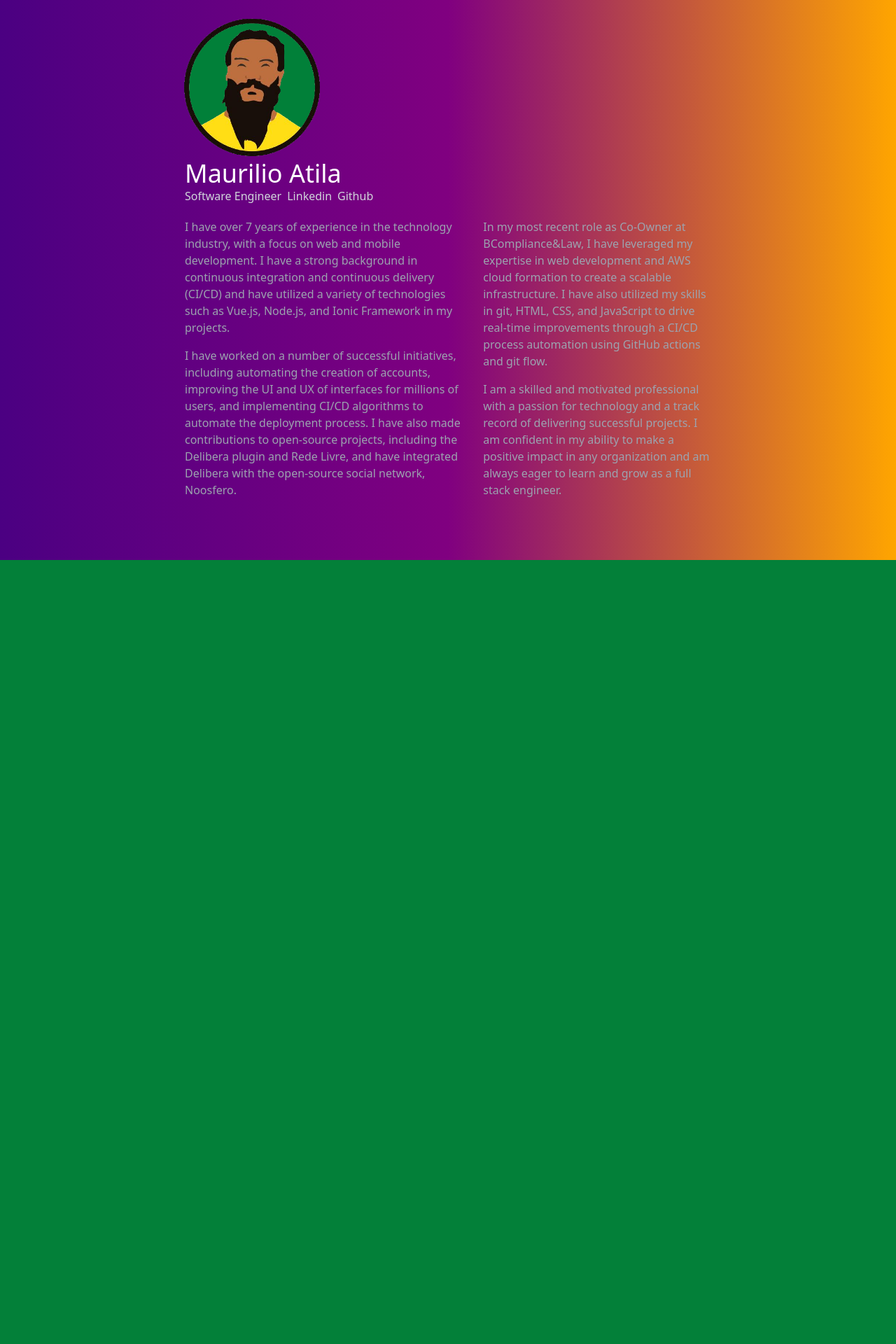
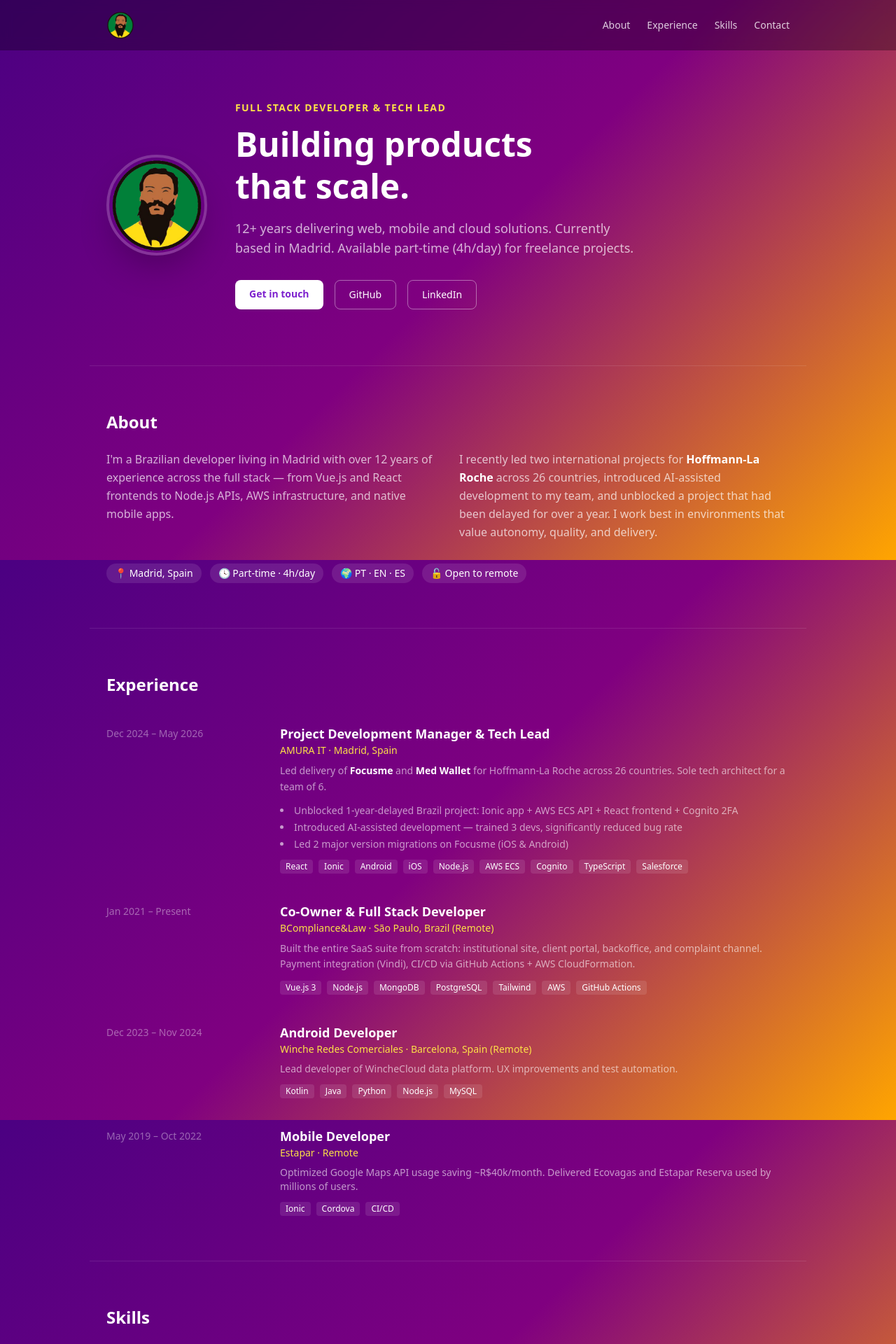
Before and after one commit to cabelotaina/cabelotaina.github.io, a Vue app: page / in a window 1280 px wide. Shown: the top 1920 px of the page at 70% size. Before the commit the page ends 800 px from the top, so only its background shows below. Built offline with nearby package versions, Linux system fonts and the light colour scheme.

Commit message:
style: gradient colorful version with icon

```diff
--- a/src/App.vue
+++ b/src/App.vue
@@ -1,27 +1,176 @@
 <template>
-  <div class="grid content-center p-5 justify-center">
-    <img
-      alt="Imagem com o rosto de Maurílio Atila"
-      src="./assets/logo.png"
-      class="w-52"
-    />
-    <Introduction msg="Maurilio Atila" />
+  <div class="min-h-screen text-white font-sans">
+    <!-- NAV -->
+    <nav class="fixed top-0 w-full bg-black/30 backdrop-blur z-50">
+      <div class="max-w-5xl mx-auto px-6 py-4 flex justify-between items-center">
+        <img src="./assets/logo.png" alt="Maurilio Atila" class="w-10 h-10 rounded-full" />
+        <div class="flex gap-6 text-sm text-white/80">
+          <a href="#about" class="hover:text-white transition">About</a>
+          <a href="#experience" class="hover:text-white transition">Experience</a>
+          <a href="#skills" class="hover:text-white transition">Skills</a>
+          <a href="#contact" class="hover:text-white transition">Contact</a>
+        </div>
+      </div>
+    </nav>
+
+    <!-- HERO -->
+    <section class="max-w-5xl mx-auto px-6 pt-36 pb-20 flex flex-col md:flex-row items-center gap-10">
+      <img src="./assets/logo.png" alt="Maurilio Atila" class="w-36 h-36 rounded-full shadow-2xl border-4 border-white/20 flex-shrink-0" />
+      <div>
+        <p class="text-yellow-300 text-sm font-semibold uppercase tracking-widest mb-3">Full Stack Developer & Tech Lead</p>
+        <h1 class="text-5xl font-bold leading-tight mb-4">
+          Building products<br/>that scale.
+        </h1>
+        <p class="text-white/70 text-lg max-w-xl mb-8">
+          12+ years delivering web, mobile and cloud solutions. Currently based in Madrid.
+          Available part-time (4h/day) for freelance projects.
+        </p>
+        <div class="flex gap-4 flex-wrap">
+          <a href="#contact" class="bg-white text-purple-700 font-semibold px-5 py-2.5 rounded-lg text-sm transition hover:bg-yellow-300">Get in touch</a>
+          <a href="https://github.com/cabelotaina" target="_blank" rel="noopener" class="border border-white/40 hover:border-white text-white px-5 py-2.5 rounded-lg text-sm font-medium transition">GitHub</a>
+          <a href="https://www.linkedin.com/in/maurilio-atila/" target="_blank" rel="noopener" class="border border-white/40 hover:border-white text-white px-5 py-2.5 rounded-lg text-sm font-medium transition">LinkedIn</a>
+        </div>
+      </div>
+    </section>
+
+    <!-- ABOUT -->
+    <section id="about" class="max-w-5xl mx-auto px-6 py-16 border-t border-white/10">
+      <h2 class="text-2xl font-bold mb-6">About</h2>
+      <div class="grid md:grid-cols-2 gap-8 text-white/70 leading-relaxed">
+        <p>
+          I'm a Brazilian developer living in Madrid with over 12 years of experience across the full stack — from Vue.js and React frontends to Node.js APIs, AWS infrastructure, and native mobile apps.
+        </p>
+        <p>
+          I recently led two international projects for <strong class="text-white">Hoffmann-La Roche</strong> across 26 countries, introduced AI-assisted development to my team, and unblocked a project that had been delayed for over a year. I work best in environments that value autonomy, quality, and delivery.
+        </p>
+      </div>
+      <div class="mt-8 flex flex-wrap gap-3 text-sm">
+        <span class="bg-white/10 text-white px-3 py-1 rounded-full">📍 Madrid, Spain</span>
+        <span class="bg-white/10 text-white px-3 py-1 rounded-full">🕓 Part-time · 4h/day</span>
+        <span class="bg-white/10 text-white px-3 py-1 rounded-full">🌍 PT · EN · ES</span>
+        <span class="bg-white/10 text-white px-3 py-1 rounded-full">🔓 Open to remote</span>
+      </div>
+    </section>
+
+    <!-- EXPERIENCE -->
+    <section id="experience" class="max-w-5xl mx-auto px-6 py-16 border-t border-white/10">
+      <h2 class="text-2xl font-bold mb-10">Experience</h2>
+      <div class="space-y-10">
+
+        <div class="grid md:grid-cols-4 gap-4">
+          <div class="text-white/40 text-sm pt-1">Dec 2024 – May 2026</div>
+          <div class="md:col-span-3">
+            <h3 class="font-semibold text-white text-lg">Project Development Manager & Tech Lead</h3>
+            <p class="text-yellow-300 text-sm mb-2">AMURA IT · Madrid, Spain</p>
+            <p class="text-white/60 text-sm leading-relaxed mb-3">
+              Led delivery of <strong class="text-white">Focusme</strong> and <strong class="text-white">Med Wallet</strong> for Hoffmann-La Roche across 26 countries. Sole tech architect for a team of 6.
+            </p>
+            <ul class="text-white/60 text-sm space-y-1 list-disc list-inside">
+              <li>Unblocked 1-year-delayed Brazil project: Ionic app + AWS ECS API + React frontend + Cognito 2FA</li>
+              <li>Introduced AI-assisted development — trained 3 devs, significantly reduced bug rate</li>
+              <li>Led 2 major version migrations on Focusme (iOS & Android)</li>
+            </ul>
+            <div class="flex flex-wrap gap-2 mt-3">
+              <span v-for="t in ['React', 'Ionic', 'Android', 'iOS', 'Node.js', 'AWS ECS', 'Cognito', 'TypeScript', 'Salesforce']" :key="t" class="bg-white/10 text-white text-xs px-2 py-0.5 rounded">{{ t }}</span>
+            </div>
+          </div>
+        </div>
+
+        <div class="grid md:grid-cols-4 gap-4">
+          <div class="text-white/40 text-sm pt-1">Jan 2021 – Present</div>
+          <div class="md:col-span-3">
+            <h3 class="font-semibold text-white text-lg">Co-Owner & Full Stack Developer</h3>
+            <p class="text-yellow-300 text-sm mb-2">BCompliance&Law · São Paulo, Brazil (Remote)</p>
+            <p class="text-white/60 text-sm leading-relaxed">
+              Built the entire SaaS suite from scratch: institutional site, client portal, backoffice, and complaint channel. Payment integration (Vindi), CI/CD via GitHub Actions + AWS CloudFormation.
+            </p>
+            <div class="flex flex-wrap gap-2 mt-3">
+              <span v-for="t in ['Vue.js 3', 'Node.js', 'MongoDB', 'PostgreSQL', 'Tailwind', 'AWS', 'GitHub Actions']" :key="t" class="bg-white/10 text-white text-xs px-2 py-0.5 rounded">{{ t }}</span>
+            </div>
+          </div>
+        </div>
+
+        <div class="grid md:grid-cols-4 gap-4">
+          <div class="text-white/40 text-sm pt-1">Dec 2023 – Nov 2024</div>
+          <div class="md:col-span-3">
+            <h3 class="font-semibold text-white text-lg">Android Developer</h3>
+            <p class="text-yellow-300 text-sm mb-2">Winche Redes Comerciales · Barcelona, Spain (Remote)</p>
+            <p class="text-white/60 text-sm">Lead developer of WincheCloud data platform. UX improvements and test automation.</p>
+            <div class="flex flex-wrap gap-2 mt-3">
+              <span v-for="t in ['Kotlin', 'Java', 'Python', 'Node.js', 'MySQL']" :key="t" class="bg-white/10 text-white text-xs px-2 py-0.5 rounded">{{ t }}</span>
+            </div>
+          </div>
+        </div>
+
+        <div class="grid md:grid-cols-4 gap-4">
+          <div class="text-white/40 text-sm pt-1">May 2019 – Oct 2022</div>
+          <div class="md:col-span-3">
+            <h3 class="font-semibold text-white text-lg">Mobile Developer</h3>
+            <p class="text-yellow-300 text-sm mb-2">Estapar · Remote</p>
+            <p class="text-white/60 text-sm">Optimized Google Maps API usage saving ~R$40k/month. Delivered Ecovagas and Estapar Reserva used by millions of users.</p>
+            <div class="flex flex-wrap gap-2 mt-3">
+              <span v-for="t in ['Ionic', 'Cordova', 'CI/CD']" :key="t" class="bg-white/10 text-white text-xs px-2 py-0.5 rounded">{{ t }}</span>
+            </div>
+          </div>
+        </div>
+
+      </div>
+    </section>
+
+    <!-- SKILLS -->
+    <section id="skills" class="max-w-5xl mx-auto px-6 py-16 border-t border-white/10">
+      <h2 class="text-2xl font-bold mb-8">Skills</h2>
+      <div class="grid md:grid-cols-2 lg:grid-cols-3 gap-6">
+        <div v-for="group in skills" :key="group.label" class="bg-white/10 rounded-xl p-5">
+          <p class="text-yellow-300 text-xs font-semibold uppercase tracking-wider mb-3">{{ group.label }}</p>
+          <div class="flex flex-wrap gap-2">
+            <span v-for="s in group.items" :key="s" class="bg-white/10 text-white text-sm px-2.5 py-1 rounded-lg">{{ s }}</span>
+          </div>
+        </div>
+      </div>
+    </section>
+
+    <!-- CONTACT -->
+    <section id="contact" class="max-w-5xl mx-auto px-6 py-16 border-t border-white/10">
+      <h2 class="text-2xl font-bold mb-4">Get in touch</h2>
+      <p class="text-white/60 mb-8 max-w-lg">Available for part-time freelance projects (up to 4h/day). Remote or Madrid on-site.</p>
+      <div class="flex flex-wrap gap-4">
+        <a href="mailto:cabelotaina@gmail.com" class="bg-white text-purple-700 font-semibold px-5 py-2.5 rounded-lg text-sm transition hover:bg-yellow-300">cabelotaina@gmail.com</a>
+        <a href="https://www.linkedin.com/in/maurilio-atila/" target="_blank" rel="noopener" class="border border-white/40 hover:border-white text-white px-5 py-2.5 rounded-lg text-sm font-medium transition">LinkedIn</a>
+        <a href="https://github.com/cabelotaina" target="_blank" rel="noopener" class="border border-white/40 hover:border-white text-white px-5 py-2.5 rounded-lg text-sm font-medium transition">GitHub</a>
+      </div>
+    </section>
+
+    <footer class="border-t border-white/10 text-center text-white/30 text-sm py-8">
+      © 2026 Maurilio Atila
+    </footer>
   </div>
 </template>
 
 <script>
-import Introduction from "./components/MyIntroduction.vue";
-
 export default {
   name: "App",
-  components: {
-    Introduction,
-  },
+  data() {
+    return {
+      skills: [
+        { label: "Frontend", items: ["Vue.js 2/3", "React", "Angular", "Nuxt", "Tailwind CSS", "HTML5", "SASS"] },
+        { label: "Backend", items: ["Node.js", "Express", "REST APIs", "AWS Lambda", "Ruby on Rails", "PHP", "Python"] },
+        { label: "Mobile", items: ["Android (Kotlin/Java)", "iOS", "Ionic", "Cordova", "React Native"] },
+        { label: "Cloud & DevOps", items: ["AWS ECS", "AWS Lambda", "S3", "Cognito", "CloudFormation", "Docker", "GitHub Actions"] },
+        { label: "Databases", items: ["MongoDB", "PostgreSQL", "MySQL"] },
+        { label: "Leadership", items: ["Tech Lead", "AI Training", "Agile/Jira", "Code Review", "Remote Teams"] },
+      ]
+    }
+  }
 };
 </script>
+
 <style>
+* { scroll-behavior: smooth; }
 body {
+  margin: 0;
   background: rgb(3, 128, 57);
-  background-image: linear-gradient(to right, indigo, purple, orange);
+  background-image: linear-gradient(135deg, indigo, purple, orange);
+  background-attachment: fixed;
 }
 </style>
```
